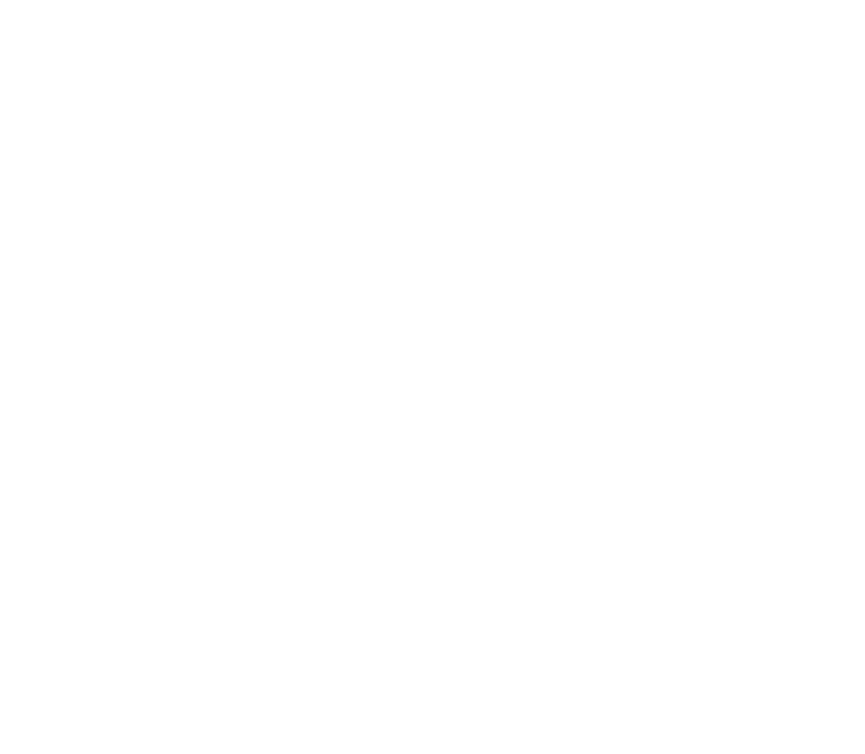
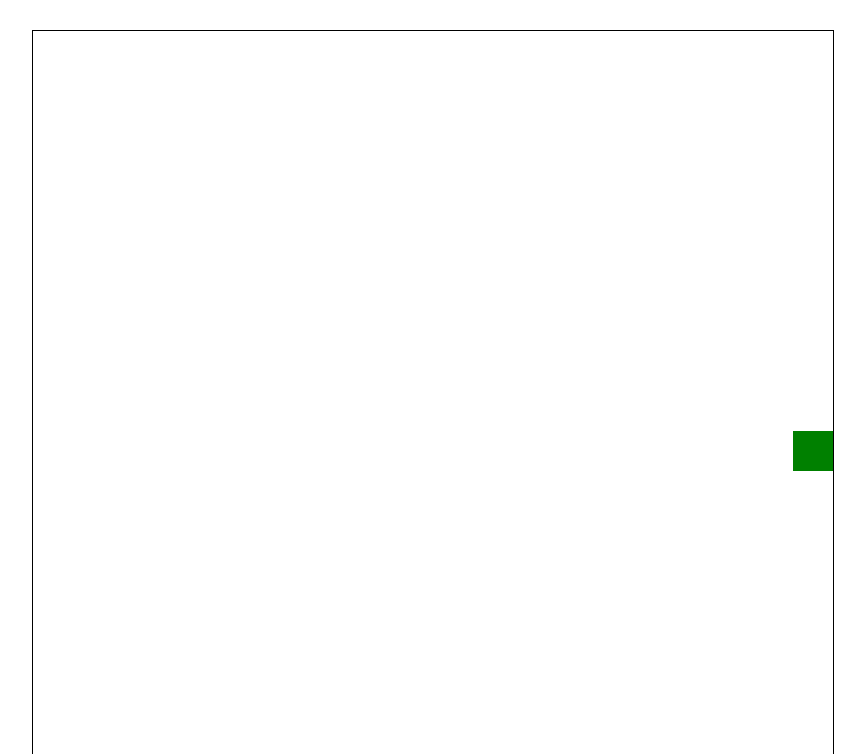
Before and after one commit to RomainC75/Snake, a plain HTML site: page index.html in a window 1280 px wide. Shown: the top 754 px of the page, without its empty margins (207-1072 px from the left). Drawn offline with Linux system fonts and the light colour scheme.

Commit message:
snake is moving

```diff
--- a/index.html
+++ b/index.html
@@ -5,8 +5,12 @@
     <meta http-equiv="X-UA-Compatible" content="IE=edge">
     <meta name="viewport" content="width=*, initial-scale=1.0">
     <title>Tetris</title>
+    <link href="./style/style.css" rel="stylesheet"/>
 </head>
 <body>
-
+    <div class="game"></div>
+    <script src="./scripts/snake.js"></script>
+    <script src="./scripts/game.js"></script>
+    <script src="./scripts/script.js"></script>
 </body>
 </html>
--- /dev/null
+++ b/scripts/game.js
@@ -0,0 +1,63 @@
+class Game {
+    constructor(){
+        this.matrix=[
+            [0,0,0,0,0,0,0,0,0,0,0,0,0,0,0,0,0,0,0,0],
+            [0,0,0,0,0,0,0,0,0,0,0,0,0,0,0,0,0,0,0,0],
+            [0,0,0,0,0,0,0,0,0,0,0,0,0,0,0,0,0,0,0,0],
+            [0,0,0,0,0,0,0,0,0,0,0,0,0,0,0,0,0,0,0,0],
+            [0,0,0,0,0,0,0,0,0,0,0,0,0,0,0,0,0,0,0,0],
+            [0,0,0,0,0,0,0,0,0,0,0,0,0,0,0,0,0,0,0,0],
+            [0,0,0,0,0,0,0,0,0,0,0,0,0,0,0,0,0,0,0,0],
+            [0,0,0,0,0,0,0,0,0,0,0,0,0,0,0,0,0,0,0,0],
+            [0,0,0,0,0,0,0,0,0,0,0,0,0,0,0,0,0,0,0,0],
+            [0,0,0,0,0,0,0,0,0,0,0,0,0,0,0,0,0,0,0,0],
+            [0,0,0,0,0,0,0,0,0,0,0,0,0,0,0,0,0,0,0,0],
+            [0,0,0,0,0,0,0,0,0,0,0,0,0,0,0,0,0,0,0,0],
+            [0,0,0,0,0,0,0,0,0,0,0,0,0,0,0,0,0,0,0,0],
+            [0,0,0,0,0,0,0,0,0,0,0,0,0,0,0,0,0,0,0,0],
+            [0,0,0,0,0,0,0,0,0,0,0,0,0,0,0,0,0,0,0,0],
+            [0,0,0,0,0,0,0,0,0,0,0,0,0,0,0,0,0,0,0,0],
+            [0,0,0,0,0,0,0,0,0,0,0,0,0,0,0,0,0,0,0,0],
+            [0,0,0,0,0,0,0,0,0,0,0,0,0,0,0,0,0,0,0,0],
+            [0,0,0,0,0,0,0,0,0,0,0,0,0,0,0,0,0,0,0,0],
+            [0,0,0,0,0,0,0,0,0,0,0,0,0,0,0,0,0,0,0,0],
+        ]
+        this.score=0
+        this.prey=false
+        this.snake=new Snake()
+    }
+    getNewPrey(){
+        let newPrey=[]
+        do{
+            newPrey=[Math.floor(Math.random()*20),Math.floor(Math.random()*20)]
+        }while( !this.snake.positions.some(position=>position[0]===newPrey[0] && position[0]===newPrey[0] ))
+        prey=newPrey
+    }
+    getCurrentBoard(){
+        const toReturn = this.matrix.map((el,y,fullArray)=>{
+            return el.map((unit, x, line)=>{
+                return this.snake.positions.some( coord => coord[0]===y && coord[1]===x) ? 1 : 0
+            })
+        })
+        return toReturn
+    }
+    nextStep(){
+        this.snake.moveLengthen()
+    }
+    isGameLost(){
+        console.log(this.snake.positions[0])
+        return (this.snake.positions[0][0]===-1 || this.snake.positions[0][0]===20) || (this.snake.positions[0][1]===-1 || this.snake.positions[0][1]===20) ? true : false
+    }
+    changeSnakeDirection(key){
+        console.log(key)
+        if(key==='ArrowLeft'){
+            this.snake.direction = (this.snake.direction-1)%4
+            if(this.snake.direction===-1){
+                this.snake.direction=3
+            }
+        }else if(key==='ArrowRight'){
+            this.snake.direction = (this.snake.direction+1)%4
+        }
+        console.log('---->',this.snake.direction)
+    }
+}
--- /dev/null
+++ b/scripts/script.js
@@ -0,0 +1,45 @@
+const gameBoard = document.querySelector('.game')
+
+for(let i=0 ; i<400 ; i++){
+    const newDiv = document.createElement('div')
+    gameBoard.appendChild(newDiv)
+}
+
+const game = new Game()
+let intervalId = false
+
+window.addEventListener('keydown',(e)=>{
+    game.changeSnakeDirection(e.key)
+})
+
+
+
+const display = () =>{
+    game.getCurrentBoard().flat().forEach( (unit, i) =>{
+        const div = gameBoard.querySelector(`div:nth-child(${i+1})`)
+        div.removeAttribute('class')
+        if(unit==1){
+            div.classList.add('snake')
+            console.log('add snake')
+        }else if(unit==2){
+            div.classList.add('prey')
+        }
+    })
+}
+
+
+
+const start = () =>{
+    intervalId = setInterval( ()=>{
+        game.nextStep()
+        if(game.isGameLost()){
+            console.log('----> Looser ! ')
+            clearInterval(intervalId)
+        }
+        display()
+
+    },500)
+}
+
+display()
+start()
--- /dev/null
+++ b/scripts/snake.js
@@ -0,0 +1,29 @@
+class Snake{
+    constructor(){
+        this.positions = [[10,10], [10,9]]
+        this.direction=1
+    }
+    moveLengthen(lengthen){
+        if(!lengthen){
+            this.positions.pop()
+        }
+        // 0 top // 1 right // 2 bottom // 3 left
+        console.log(this.direction)
+        switch(this.direction){
+            case 0:
+                this.positions.unshift([this.positions[0][0]-1,this.positions[0][1]])
+                break
+            case 1:
+                console.log(this.direction)
+                console.log(this.positions)
+                this.positions.unshift([this.positions[0][0],this.positions[0][1]+1])
+                break
+            case 2:
+                this.positions.unshift([this.positions[0][0]+1,this.positions[0][1]])
+                break
+            case 3:
+                this.positions.unshift([this.positions[0][0],this.positions[0][1]-1])
+                break
+        }
+    }
+}
--- /dev/null
+++ b/style/style.scss
@@ -0,0 +1,12 @@
+.game{
+    margin: 30px auto;
+    display:grid;
+    grid-template : repeat(20, 5%)/repeat(20, 5%);
+    width:800px;
+    height:800px;
+    border: 1px solid black;
+}
+
+.snake{
+    background-color:green;
+}
```
Also changed, not shown: style/style.css (added), 1 other file.
